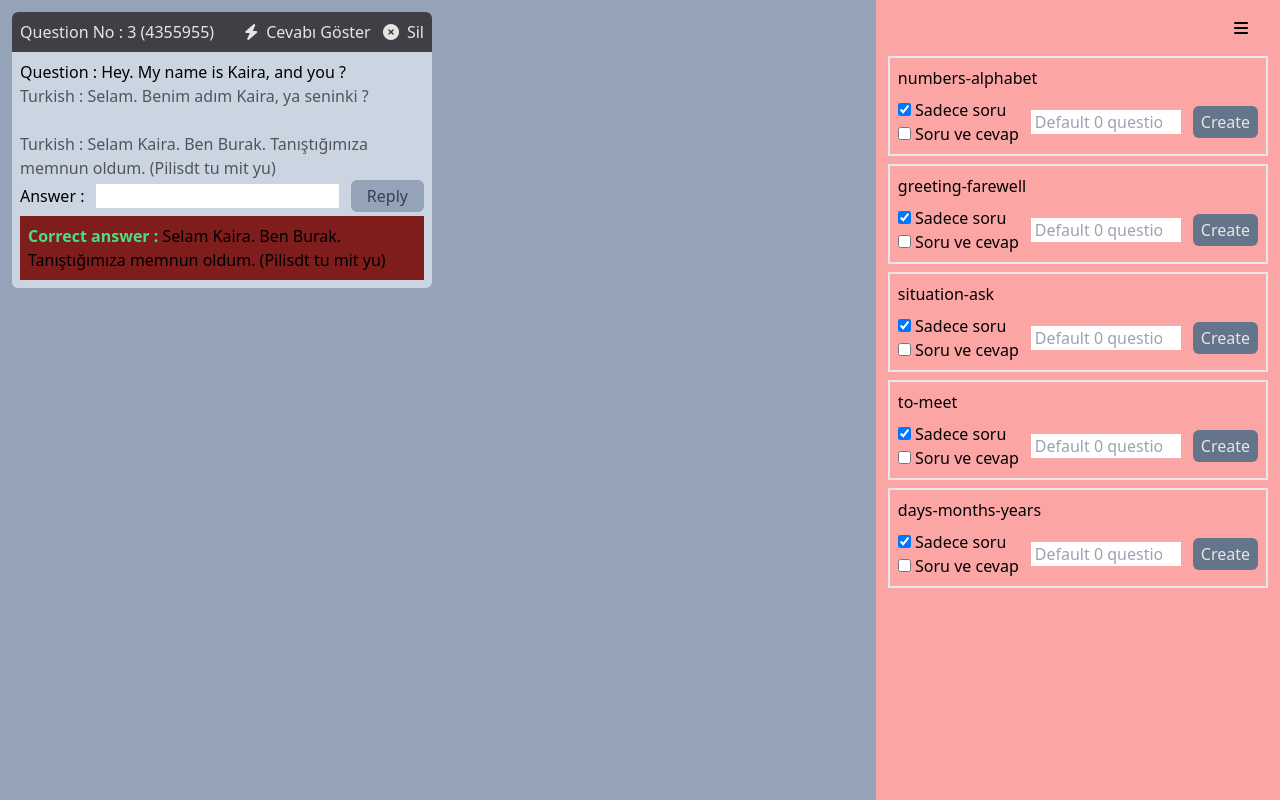
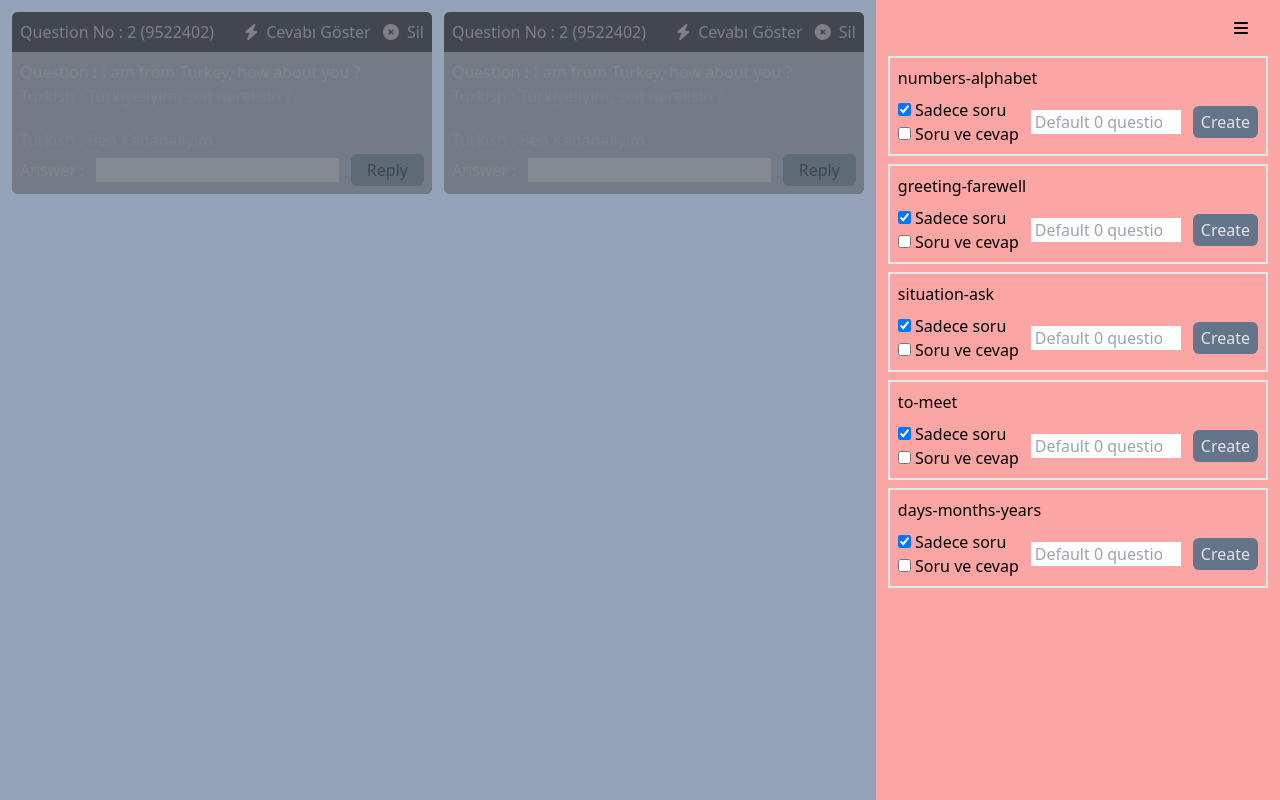
Before and after one commit to burakkrt/Questions, a website with bundled scripts: page index.html in a window 1280 px wide. Built offline with nearby package versions, Linux system fonts and the light colour scheme.

Commit message:
modified

```diff
--- a/index.html
+++ b/index.html
@@ -19,7 +19,9 @@
             <!-- sorular content -->
             <div class="flex-auto overflow-y-scroll bg-slate-400 p-3">
                 <div class="grid gap-3 xl:grid-cols-2" id="questionContent">
-                    <div class="question-box rounded-md bg-slate-300" id="4355955">
+                    <!-- col -->
+                    <div class="question-box false rounded-md bg-slate-300" id="4355955">
+                        <div class="question-box rounded-md bg-slate-300" id="9522402">
                             <!-- card -->
                             <div class="flex h-full flex-col">
                                 <!-- card header -->
@@ -27,7 +29,7 @@
                                     class="flex flex-row items-center justify-between rounded-t-md bg-zinc-700 p-2 text-stone-200"
                                 >
                                     <div>
-                                    <p>Question No : 3 (4355955)</p>
+                                        <p>Question No : 2 (9522402)</p>
                                     </div>
                                     <div>
                                         <button class="mr-2">
@@ -42,40 +44,93 @@
                                         <div>
                                             <div>
                                                 <span class="font-medium">Question :</span>
-                                            <p class="inline">Hey. My name is Kaira, and you ?</p>
+                                                <p class="inline">I am from Turkey, how about you ?</p>
                                             </div>
+
                                             <div class="opacity-60">
                                                 <span class="font-medium">Turkish :</span>
-                                            <p class="inline">Selam. Benim adım Kaira, ya seninki ?</p>
+                                                <p class="inline">Türkiyeliyim, sen nerelisin ?</p>
                                             </div>
                                         </div>
-                                    <div id="resultDiv4355955">
-                                        <div class="mt-1 opacity-60">
+                                        <div id="resultDiv9522402">
+                                            <div class="mb-0.5 opacity-60">
                                                 <span class="font-medium">Turkish :</span>
-                                            <p class="inline">
-                                                Selam Kaira. Ben Burak. Tanıştığımıza memnun oldum. (Pilisdt tu mit yu)
-                                            </p>
+                                                <p class="inline">Ben Kanadalıyım.</p>
                                             </div>
+
                                             <div class="flex flex-row content-center items-center gap-x-3">
                                                 <span class="font-medium">Answer :</span>
                                                 <input
                                                     class="user-answer flex-auto px-1 text-slate-900"
                                                     type="text"
-                                                id="input4355955"
+                                                    id="input9522402"
                                                 />
                                                 <button
                                                     class="rounded-md bg-slate-400 px-4 py-1 text-base text-slate-700 duration-150 hover:bg-slate-500 hover:text-slate-200"
-                                                onclick="resultCheck(4355955)"
+                                                    onclick="resultCheck(9522402)"
                                                 >
                                                     Reply
                                                 </button>
                                             </div>
+                                        </div>
+                                    </div>
+                                </div>
+                            </div>
+                        </div>
+                    </div>
+                    <!-- col -->
+                    <div class="question-box true rounded-md bg-slate-300" id="4355955">
+                        <div class="question-box rounded-md bg-slate-300" id="9522402">
+                            <!-- card -->
+                            <div class="flex h-full flex-col">
+                                <!-- card header -->
+                                <div
+                                    class="flex flex-row items-center justify-between rounded-t-md bg-zinc-700 p-2 text-stone-200"
+                                >
+                                    <div>
+                                        <p>Question No : 2 (9522402)</p>
+                                    </div>
+                                    <div>
+                                        <button class="mr-2">
+                                            <i class="fa-sharp fa-solid fa-bolt mr-2"></i>Cevabı Göster
+                                        </button>
+                                        <button><i class="fa-solid fa-circle-xmark mr-2"></i>Sil</button>
+                                    </div>
+                                </div>
+                                <!-- card content -->
+                                <div class="flex-auto p-2">
+                                    <div class="flex h-full flex-col justify-between gap-y-5">
+                                        <div>
+                                            <div>
+                                                <span class="font-medium">Question :</span>
+                                                <p class="inline">I am from Turkey, how about you ?</p>
+                                            </div>
 
-                                        <div class="mt-1 bg-red-900 p-2">
-                                            <span class="font-semibold text-green-400">Correct answer :</span>
-                                            <p class="inline">
-                                                Selam Kaira. Ben Burak. Tanıştığımıza memnun oldum. (Pilisdt tu mit yu)
-                                            </p>
+                                            <div class="opacity-60">
+                                                <span class="font-medium">Turkish :</span>
+                                                <p class="inline">Türkiyeliyim, sen nerelisin ?</p>
+                                            </div>
+                                        </div>
+                                        <div id="resultDiv9522402">
+                                            <div class="mb-0.5 opacity-60">
+                                                <span class="font-medium">Turkish :</span>
+                                                <p class="inline">Ben Kanadalıyım.</p>
+                                            </div>
+
+                                            <div class="flex flex-row content-center items-center gap-x-3">
+                                                <span class="font-medium">Answer :</span>
+                                                <input
+                                                    class="user-answer flex-auto px-1 text-slate-900"
+                                                    type="text"
+                                                    id="input9522402"
+                                                />
+                                                <button
+                                                    class="rounded-md bg-slate-400 px-4 py-1 text-base text-slate-700 duration-150 hover:bg-slate-500 hover:text-slate-200"
+                                                    onclick="resultCheck(9522402)"
+                                                >
+                                                    Reply
+                                                </button>
+                                            </div>
                                         </div>
                                     </div>
                                 </div>
```
Lines whose indentation alone changed are shown as unchanged.
